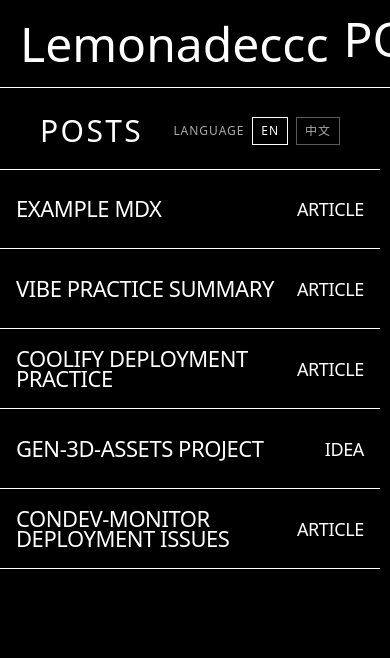
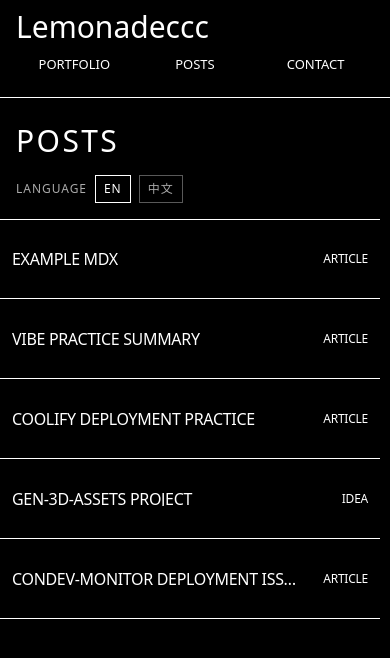
Before and after one commit to Lemonadeccc/lemonadeccc-blog, a Next.js app: page /posts in a window 390 px wide. Shown: the top 658 px of the page. Built offline with nearby package versions, Linux system fonts and the light colour scheme; no server answers.

Commit message:
feat: add mobile adaptation

```diff
--- a/src/app/components/Hero.tsx
+++ b/src/app/components/Hero.tsx
@@ -3,11 +3,11 @@ import React from 'react'
 const Hero = () => {
   return (
     <div className="flex-1 flex">
-      <div className="app-container flex-1">
-        <div className="mx-10 inline-flex w-fit text-[64px] md:text-[128px] whitespace-nowrap">
+      <div className="app-container flex-1 py-4 md:py-0">
+        <div className="mx-4 text-[42px] leading-[0.95] sm:mx-8 sm:text-[56px] md:mx-10 md:inline-flex md:w-fit md:text-[128px] md:whitespace-nowrap">
           Lemon&apos;s learning Library.
         </div>
-        <div className="mx-15 pl-5 w-fit max-w-full flex flex-col items-start text-[48px] border-l-2 border-l-white gap-2 leading-[1.4]">
+        <div className="mx-4 mt-5 w-full max-w-full flex flex-col items-start gap-2 border-l-2 border-l-white pl-4 text-[18px] leading-[1.5] sm:mx-8 sm:text-[22px] md:mx-[3.75rem] md:mt-0 md:w-fit md:pl-5 md:text-[48px] md:leading-[1.4]">
           A collection of the best resources for learning development from the Internet,
           handle-picked and created by <a className="font-extrabold hover-wipe inline-block" href="https://github.com/Lemonadeccc" target="_blank" rel="noreferrer noopener">Lemonadeccc</a>
           Learning and sharing some articles about AI, animation, and deployment.
--- a/src/app/components/Nav.tsx
+++ b/src/app/components/Nav.tsx
@@ -49,31 +49,37 @@ const Nav = () => {
 
   return (
     <div>
-      <div ref={navRef} className="app-container flex justify-between p-2.5 text-[48px] leading-none relative overflow-hidden border-0">
-        <div className="font-medium p-2.5">
-          <Link href="/" className="text-[48px] leading-none hover-wipe">
+      <div
+        ref={navRef}
+        className="app-container relative overflow-hidden border-0 px-4 py-3 sm:px-6 sm:py-4 md:flex md:items-end md:justify-between md:p-2.5"
+      >
+        <div className="font-medium leading-none md:p-2.5">
+          <Link href="/" className="hover-wipe text-[30px] leading-none sm:text-[34px] md:text-[48px]">
             Lemonadeccc
           </Link>
         </div>
 
-        <div className="flex gap-2.5 max-md:gap-0">
-          <div className="p-2.5 max-md:p-[5px]">
-            <Link href="/portfolio" className="text-[48px] leading-none hover-wipe">
+        <div className="mt-3 grid w-full grid-cols-3 gap-1 sm:gap-2 md:mt-0 md:flex md:w-auto md:items-center md:justify-between md:gap-2.5">
+          <Link
+            href="/portfolio"
+            className="hover-wipe inline-flex min-h-[32px] items-center justify-center px-1 py-1 text-center text-[13px] leading-none sm:text-[16px] md:min-h-0 md:p-2.5 md:text-[48px]"
+          >
             PORTFOLIO
           </Link>
-          </div>
 
-          <div className="p-2.5 max-md:px-[5px]">
-            <Link href="/posts" className="text-[48px] leading-none hover-wipe">
+          <Link
+            href="/posts"
+            className="hover-wipe inline-flex min-h-[32px] items-center justify-center px-1 py-1 text-center text-[13px] leading-none sm:text-[16px] md:min-h-0 md:p-2.5 md:text-[48px]"
+          >
             POSTS
           </Link>
-          </div>
 
-          <div className="p-2.5 max-md:px-[5px]">
-            <Link href="/contact" className="text-[48px] leading-none hover-wipe">
+          <Link
+            href="/contact"
+            className="hover-wipe inline-flex min-h-[32px] items-center justify-center px-1 py-1 text-center text-[13px] leading-none sm:text-[16px] md:min-h-0 md:p-2.5 md:text-[48px]"
+          >
             CONTACT
           </Link>
-          </div>
         </div>
 
         <motion.div
--- a/src/app/globals.css
+++ b/src/app/globals.css
@@ -138,6 +138,27 @@
     background: rgba(255, 255, 255, 0.68);
   }
 
+  .reveal-top-line {
+    position: absolute;
+    left: 0;
+    top: 0;
+    width: 100%;
+    height: 1px;
+    background: #fff;
+    transform-origin: left;
+    animation: reveal-top-line 2s cubic-bezier(0.33, 1, 0.68, 1) both;
+  }
+
+  @keyframes reveal-top-line {
+    from {
+      transform: scaleX(0);
+    }
+
+    to {
+      transform: scaleX(1);
+    }
+  }
+
   /* transition */
   .slide-in {
     @apply fixed top-0 left-0 w-full h-screen bg-transition origin-left;
@@ -223,7 +244,7 @@
 
   .post-content {
     max-width: 72ch;
-    font-size: 20px;
+    font-size: clamp(16px, 2.8vw, 20px);
     line-height: 1.75;
   }
 
@@ -241,11 +262,11 @@
   }
 
   .post-content h2 {
-    font-size: clamp(30px, 4vw, 48px);
+    font-size: clamp(24px, 6vw, 48px);
   }
 
   .post-content h3 {
-    font-size: clamp(24px, 3vw, 36px);
+    font-size: clamp(20px, 5vw, 36px);
   }
 
   .post-content p,
@@ -280,7 +301,7 @@
 
   [data-rehype-pretty-code-fragment] code {
     display: grid;
-    font-size: 14px;
+    font-size: clamp(12px, 2.7vw, 14px);
     line-height: 1.7;
   }
 
@@ -314,4 +335,11 @@
       display: none;
     }
   }
+
+  @media (prefers-reduced-motion: reduce) {
+    .reveal-top-line {
+      animation: none;
+      transform: scaleX(1);
+    }
+  }
 }
--- a/src/app/posts/PostsListClient.tsx
+++ b/src/app/posts/PostsListClient.tsx
@@ -36,6 +36,8 @@ export default function PostsListClient({
   const lineTransition = { duration: 2, ease: [0.33, 1, 0.68, 1] as const }
 
   useEffect(() => {
+    if (!window.matchMedia('(hover: hover) and (pointer: fine)').matches) return
+
     const list = listRef.current
     const rows = postRefs.current.filter((row): row is HTMLAnchorElement => row !== null)
 
@@ -182,11 +184,11 @@ export default function PostsListClient({
   }, [posts.length])
 
   return (
-    <section className="w-full flex-1 py-5 md:py-10 bg-bg text-text">
-      <div className="app-container px-10">
-        <div className="mb-4 flex items-center justify-between gap-4 md:mb-6">
+    <section className="w-full flex-1 bg-bg py-5 text-text md:py-10">
+      <div className="app-container px-4 sm:px-8 md:px-10">
+        <div className="mb-4 flex flex-col gap-3 md:mb-6 md:flex-row md:items-center md:justify-between md:gap-4">
           <h1 className="text-[30px] md:text-[36px] uppercase tracking-[0.08em] font-medium">{title}</h1>
-          <div className="flex items-center gap-2 text-[12px] uppercase tracking-[0.08em] text-text-secondary md:text-[13px]">
+          <div className="flex flex-wrap items-center gap-2 text-[12px] uppercase tracking-[0.08em] text-text-secondary md:text-[13px]">
             <span>{languageLabel}</span>
             <Link
               href={withPostLocale('/posts', 'en')}
@@ -234,29 +236,29 @@ export default function PostsListClient({
             />
 
             <div className="post-wrapper relative h-[240px] will-change-transform -translate-y-[160px]">
-              <div className="flex h-20 items-center justify-between gap-4 bg-bg px-4 md:px-6">
-                <h2 className="text-[22px] md:text-[54px] uppercase tracking-[-0.02em] leading-[0.9]">
+              <div className="flex h-20 items-center justify-between gap-3 bg-bg px-3 sm:px-4 md:gap-5 md:px-6">
+                <h2 className="min-w-0 flex-1 truncate text-[16px] sm:text-[22px] md:text-[clamp(28px,4.5vw,54px)] uppercase tracking-[-0.02em] leading-[0.9]">
                   {post.title}
                 </h2>
-                <h2 className="text-[18px] md:text-[54px] uppercase tracking-[-0.02em] leading-[0.9]">
+                <h2 className="ml-2 shrink-0 whitespace-nowrap text-right text-[12px] sm:text-[18px] md:text-[clamp(16px,3.2vw,42px)] uppercase tracking-[-0.02em] leading-[0.9]">
                   {post.type}
                 </h2>
               </div>
 
-              <div className="flex h-20 items-center justify-between gap-4 bg-white px-4 md:px-6 text-black">
-                <h2 className="text-[22px] md:text-[54px] uppercase tracking-[-0.02em] leading-[0.9]">
+              <div className="flex h-20 items-center justify-between gap-3 bg-white px-3 text-black sm:px-4 md:gap-5 md:px-6">
+                <h2 className="min-w-0 flex-1 truncate text-[16px] sm:text-[22px] md:text-[clamp(28px,4.5vw,54px)] uppercase tracking-[-0.02em] leading-[0.9]">
                   {post.project}
                 </h2>
-                <h2 className="text-[18px] md:text-[54px] uppercase tracking-[-0.02em] leading-[0.9]">
+                <h2 className="ml-2 shrink-0 whitespace-nowrap text-right text-[12px] sm:text-[18px] md:text-[clamp(16px,3.2vw,42px)] uppercase tracking-[-0.02em] leading-[0.9]">
                   {post.label}
                 </h2>
               </div>
 
-              <div className="flex h-20 items-center justify-between gap-4 bg-bg px-4 md:px-6">
-                <h2 className="text-[22px] md:text-[54px] uppercase tracking-[-0.02em] leading-[0.9]">
+              <div className="flex h-20 items-center justify-between gap-3 bg-bg px-3 sm:px-4 md:gap-5 md:px-6">
+                <h2 className="min-w-0 flex-1 truncate text-[16px] sm:text-[22px] md:text-[clamp(28px,4.5vw,54px)] uppercase tracking-[-0.02em] leading-[0.9]">
                   {post.title}
                 </h2>
-                <h2 className="text-[18px] md:text-[54px] uppercase tracking-[-0.02em] leading-[0.9]">
+                <h2 className="ml-2 shrink-0 whitespace-nowrap text-right text-[12px] sm:text-[18px] md:text-[clamp(16px,3.2vw,42px)] uppercase tracking-[-0.02em] leading-[0.9]">
                   {post.type}
                 </h2>
               </div>
--- a/src/app/posts/[slug]/BackToPostsButton.tsx
+++ b/src/app/posts/[slug]/BackToPostsButton.tsx
@@ -16,7 +16,7 @@ const transition = {
 }
 
 const baseClassName =
-  'back-to-posts-btn inline-flex items-center justify-center px-4 py-2 text-[16px] uppercase tracking-[0.08em] text-white'
+  'back-to-posts-btn inline-flex items-center justify-center px-3 py-2 text-[14px] uppercase tracking-[0.08em] text-white md:px-4 md:text-[16px]'
 
 export default function BackToPostsButton({
   postsHref,
@@ -25,7 +25,7 @@ export default function BackToPostsButton({
 }: BackToPostsButtonProps) {
   const anchorRef = useRef<HTMLDivElement | null>(null)
   const [showFloating, setShowFloating] = useState(false)
-  const buttonClassName = `${baseClassName} back-action group min-w-[180px]`
+  const buttonClassName = `${baseClassName} back-action group min-w-0 flex-1 md:min-w-[180px] md:flex-none`
 
   const handleBackToTop = useCallback(() => {
     const scrollRoot = document.getElementById('page-scroll-root')
@@ -67,7 +67,7 @@ export default function BackToPostsButton({
       <AnimatePresence>
         {showFloating && (
           <motion.div
-            className="pointer-events-none fixed right-[max(1rem,calc((100vw-1100px)/4))] bottom-6 z-40 flex flex-col gap-3 md:bottom-auto md:top-[calc(var(--nav-height,0px)+((100vh-var(--nav-height,0px))/2))] md:-translate-y-1/2"
+            className="pointer-events-none fixed inset-x-4 bottom-4 z-40 flex gap-2 md:inset-x-auto md:right-[max(1rem,calc((100vw-1100px)/4))] md:bottom-auto md:top-[calc(var(--nav-height,0px)+((100vh-var(--nav-height,0px))/2))] md:-translate-y-1/2 md:flex-col md:gap-3"
             initial={{ opacity: 0, x: -42 }}
             animate={{ opacity: 1, x: 0 }}
             exit={{ opacity: 0, x: 26 }}
```
Also changed, not shown: src/app/contact/page.tsx (+10 -8 lines), src/app/portfolio/PortfolioClient.tsx (+5 -5 lines), src/app/posts/[slug]/page.tsx (+6 -6 lines). Lines whose indentation alone changed are shown as unchanged.
